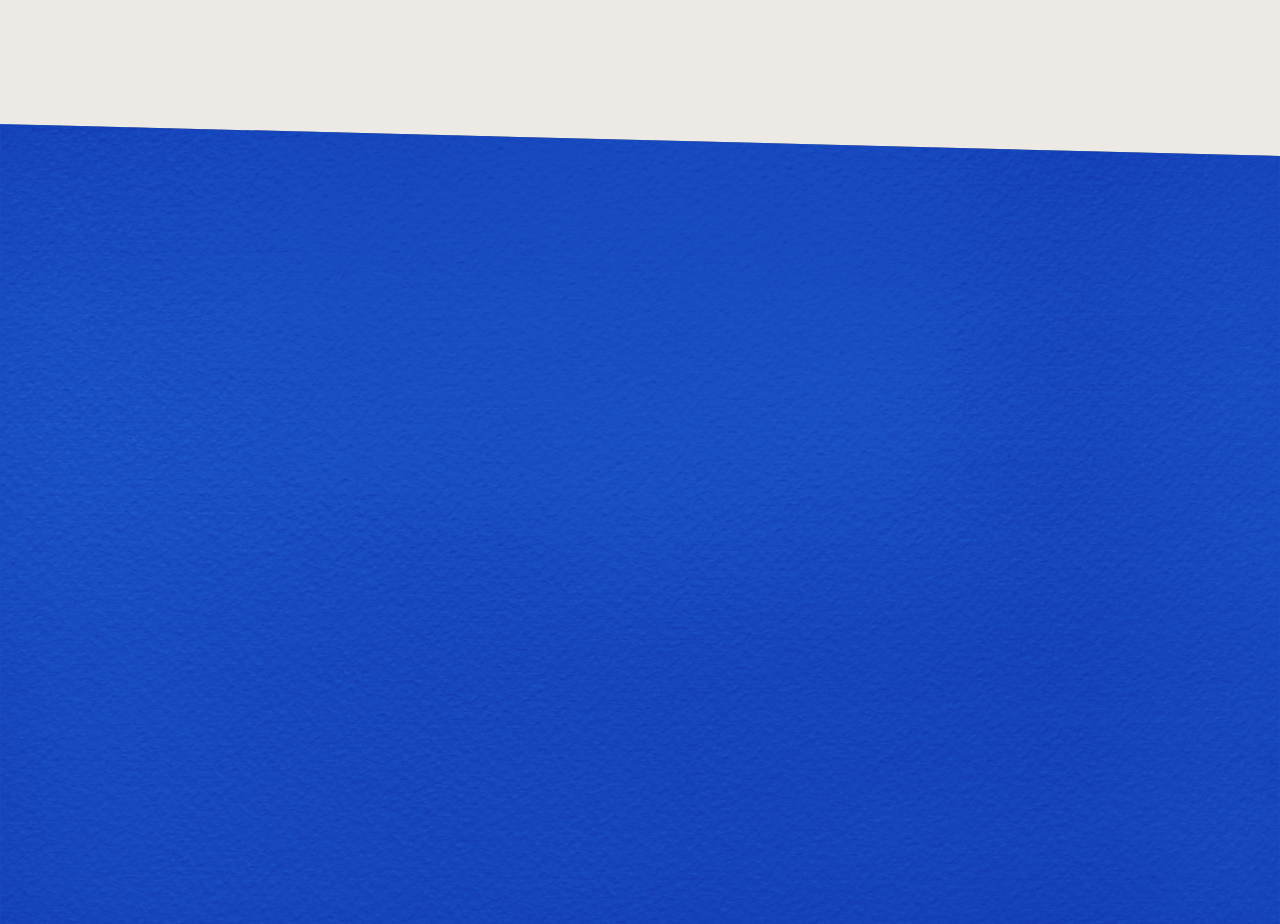
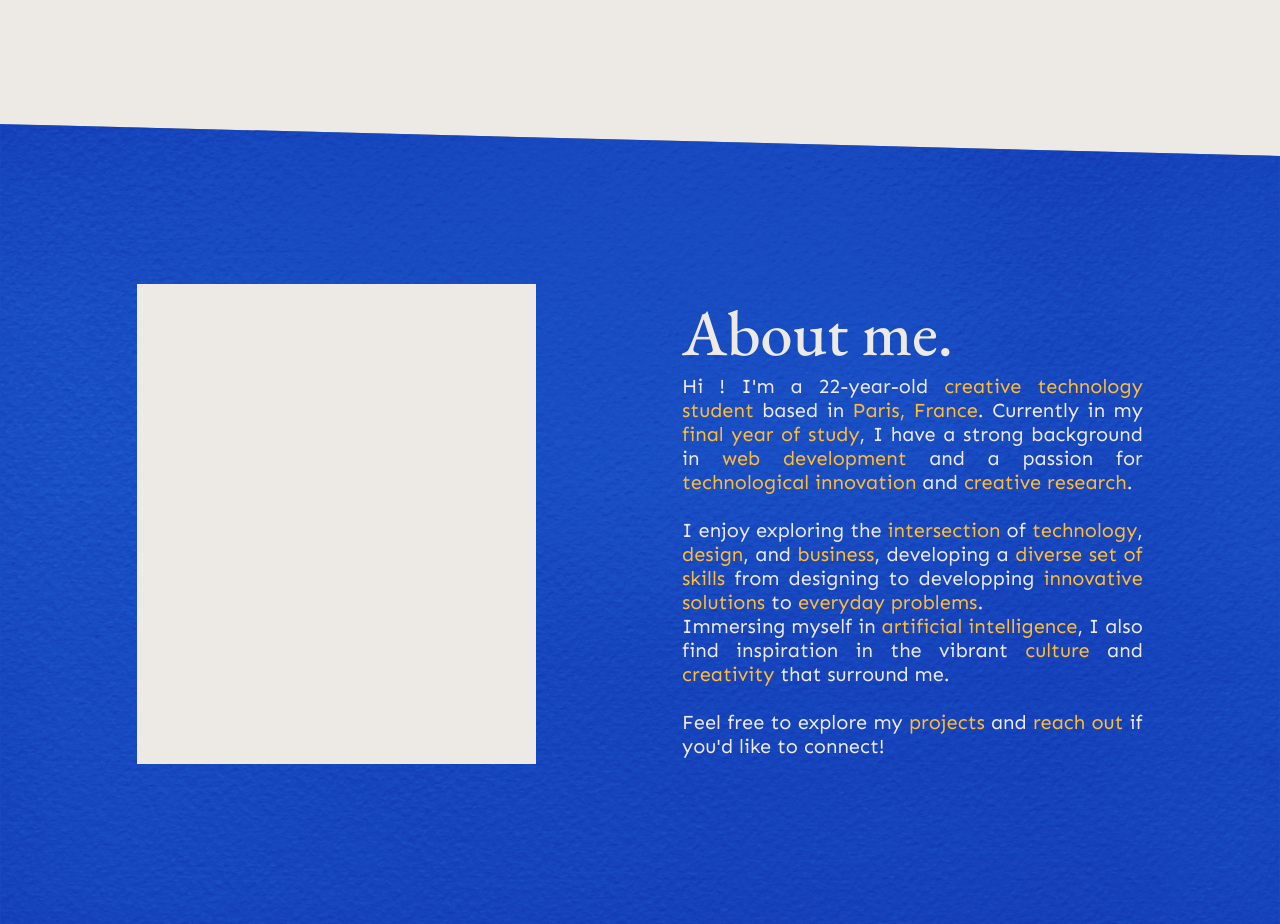
Before and after one commit to ZilbaM/webtech-portfolio, a React (Vite) app: page / in a window 1280 px wide. Shown: the part 580-1504 px from the top of the page. Built offline with nearby package versions, Linux system fonts and the light colour scheme.

Commit message:
add highlight parsing, line breaks and basic layout to about

```diff
--- a/src/App.css
+++ b/src/App.css
@@ -5,11 +5,9 @@
   }
 
 :root {
-    --primary : rgba(237, 234, 230, 1);
     --secondary: rgba(25, 79, 196, 1);
     --accent : rgba(255, 188, 54, 1);
     --background-light: rgba(237, 234, 230, 1);
     --text-dark : rgba(0, 0, 0, 1);
     --text-light:  rgba(237, 234, 230, 1);
-    --secondary-dec : 25, 79, 196;
 }
--- a/src/Components/About.jsx
+++ b/src/Components/About.jsx
@@ -1,13 +1,16 @@
 import styled from 'styled-components'
 import papertexture from '../assets/papertexture.png'
 
-const HeroSection = styled.div`
+const AboutSection = styled.div`
   background-color: var(--secondary);
   width: 100vw;
   height: 100vh;
   clip-path: polygon(0 0, 100% 2rem, 100% 100%, 0 100%);
+  z-index:-2;
+  padding: 0 4rem;
   &:after {
     content: "";
+    z-index:-1;
     width:100%;
     height:100%;
     position:absolute;
@@ -17,14 +20,75 @@ const HeroSection = styled.div`
     right:0;
     clip: auto;
   }
+  display:flex;
+  justify-content: space-around;
+  align-items: center;
 `
 
+const Polaroid = styled.div`
+  height: 60%;
+  aspect-ratio: .83;
+  background-color: var(--background-light);
+`
+
+const Presentation = styled.section`
+  display:flex;
+  flex-direction: column;
+  width: 40%;
+`
+
+const AboutTitle = styled.div`
+  position: relative;
+`
+
+const AboutTitleText = styled.h2`
+  color: var(--background-light);
+  font-family: "EB Garamond";
+  font-size: 4rem;
+  font-weight: 500;
+  line-height: normal;
+`
+
+const AboutParagraphText = styled.p`
+  color: var(--background-light);
+  text-align: justify;
+  font-family: Sen;
+  font-size: 1.25rem;
+  font-style: normal;
+  font-weight: 400;
+  line-height: normal;
+  white-space: pre-wrap;
+`
+
+const Highlight = styled.span`
+  color: var(--accent)
+`
+
+function parseTextWithHighlight(text) {
+  return text.split(/(<highlight>.*?<\/highlight>)/g).map((part, index) =>
+    part.startsWith('<highlight>') ? (
+      <Highlight key={index}>{part.replace(/<\/?highlight>/g, '')}</Highlight>
+    ) : (
+      part
+    )
+  );
+}
+
+
 function About({children}) {
+  const about_text = "Hi ! I'm a 22-year-old <highlight>creative technology student</highlight> based in <highlight>Paris, France</highlight>. Currently in my <highlight>final year of study</highlight>, I have a strong background in <highlight>web development</highlight> and a passion for <highlight>technological innovation</highlight> and <highlight>creative research</highlight>.\n\nI enjoy exploring the <highlight>intersection</highlight> of <highlight>technology</highlight>, <highlight>design</highlight>, and <highlight>business</highlight>, developing a <highlight>diverse set of skills</highlight> from designing to developping <highlight>innovative solutions</highlight> to <highlight>everyday problems</highlight>.\n\Immersing myself in <highlight>artificial intelligence</highlight>, I also find inspiration in the vibrant <highlight>culture</highlight> and <highlight>creativity</highlight> that surround me.\n\nFeel free to explore my <highlight>projects</highlight> and <highlight>reach out</highlight> if you'd like to connect!"
+
   return (
     <>
-        <HeroSection>
-
-        </HeroSection>
+        <AboutSection>
+            <Polaroid></Polaroid>
+            <Presentation>
+              <AboutTitle>
+                <AboutTitleText>About me.</AboutTitleText>
+              </AboutTitle>
+              <AboutParagraphText>{parseTextWithHighlight(about_text)}</AboutParagraphText>
+            </Presentation>
+        </AboutSection>
     </>
   )
 }
```
Also changed, not shown: 1 other file (tests, documents, lock files or other folders).
